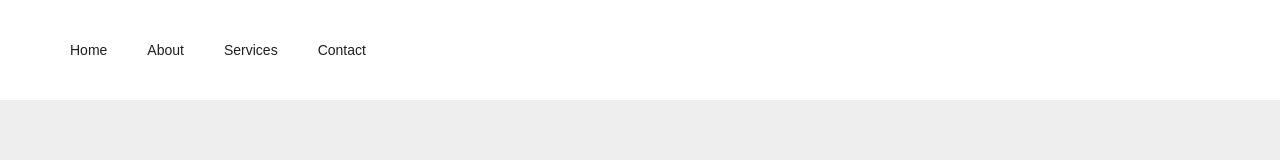
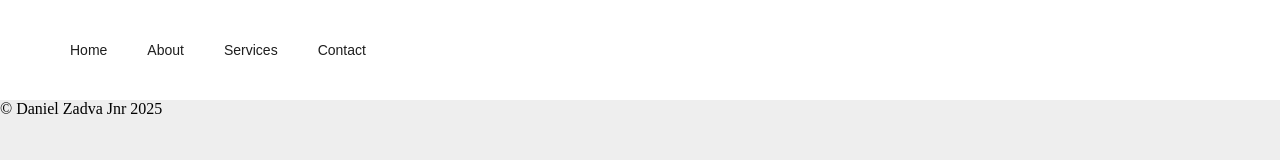
Before and after one commit to zadvajr/navigation_menu_with_html_and_css, a plain HTML site: page index.html in a window 1280 px wide. Drawn offline with Linux system fonts and the light colour scheme.

Commit message:
minor fix

```diff
--- a/index.html
+++ b/index.html
@@ -15,5 +15,11 @@
             <li><a href="#">Contact</a></li>
         </ul>
     </nav>
+    <main>
+
+    </main>
+    <footer>
+        &copy Daniel Zadva Jnr 2025
+    </footer>
 </body>
 </html>
```
